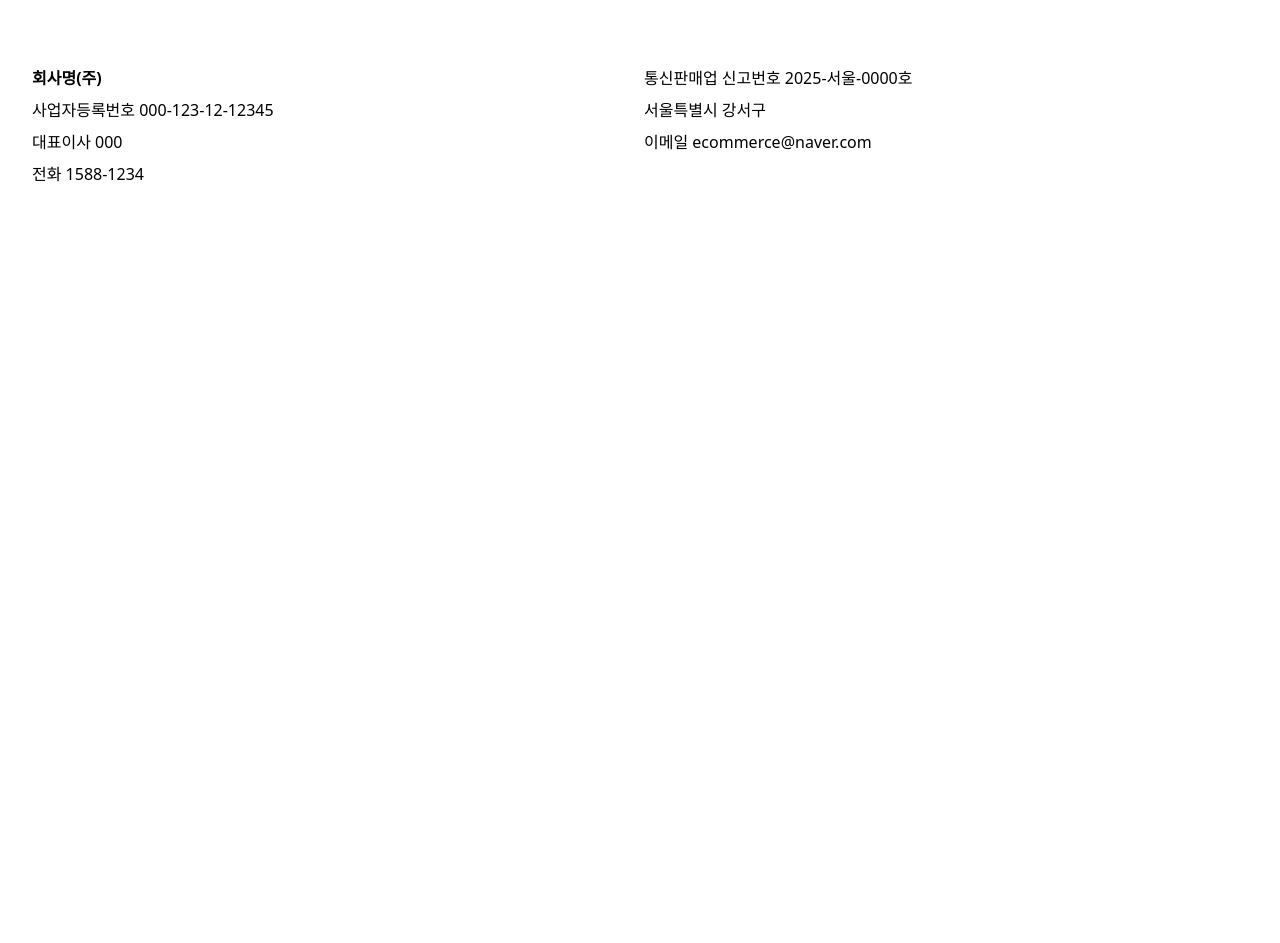
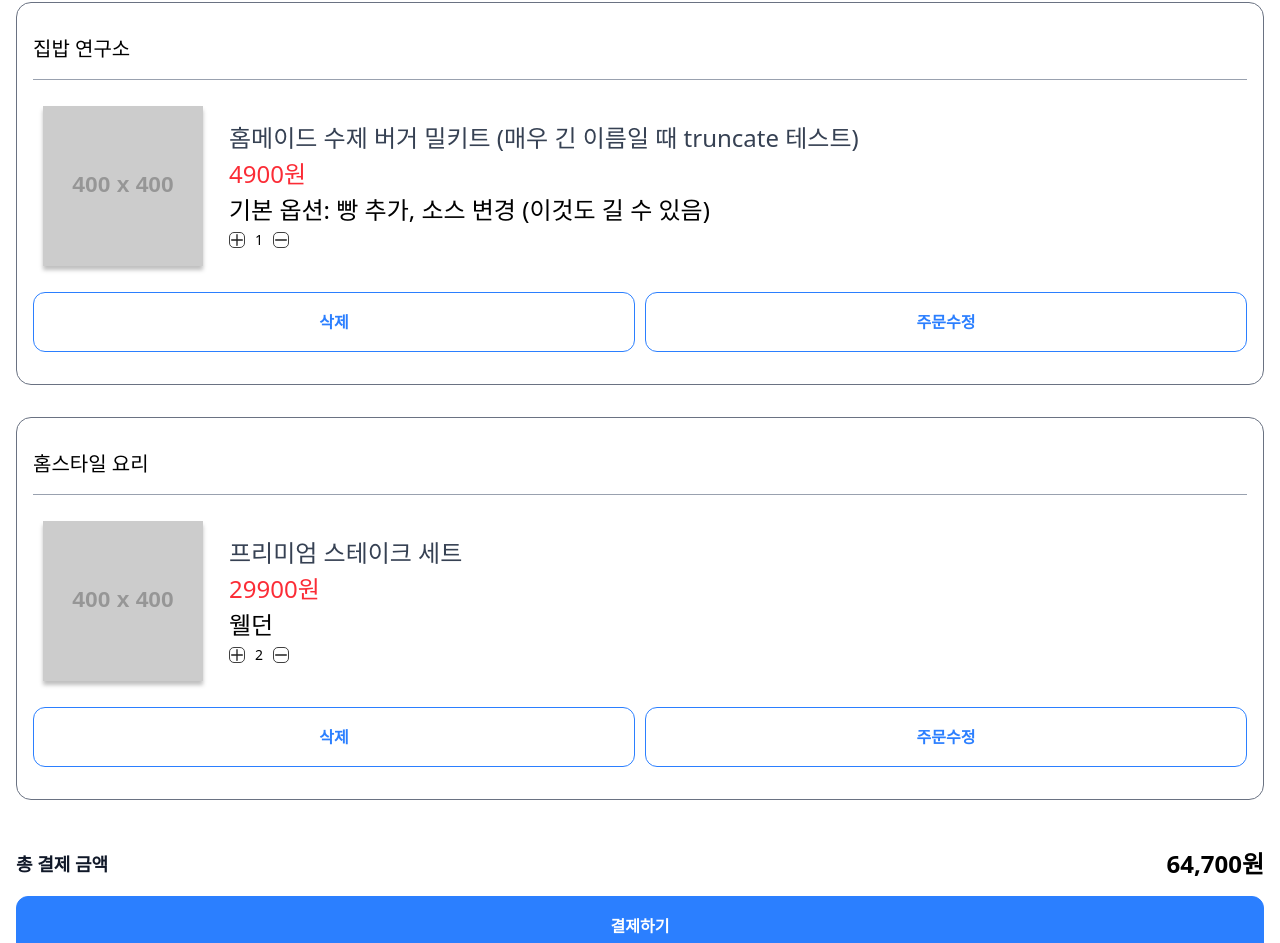
Before and after one commit to changmin6362/MultiStore, a Next.js app in the folder frontend/: page /cart in a window 1280 px wide. Shown: the part 161-1104 px from the top of the page. Before the commit the page ends 800 px from the top, so only its background shows below. Built offline with nearby package versions, Linux system fonts and the light colour scheme.

Commit message:
feat: implement cart page layout

```diff
--- a/frontend/next.config.ts
+++ b/frontend/next.config.ts
@@ -7,6 +7,10 @@ const nextConfig: NextConfig = {
       {
         protocol: "https",
         hostname: "via.placeholder.com"
+      },
+      {
+        protocol: "https",
+        hostname: "placehold.co"
       }
     ]
   }
--- a/frontend/src/app/(pages)/cart/page.tsx
+++ b/frontend/src/app/(pages)/cart/page.tsx
@@ -1,3 +1,136 @@
+"use client";
+
+import { Fragment, useState } from "react";
+import { CartItem } from "@/components/common/CartItem/CartItem";
+import { Button } from "@/components/ui/Button/Button";
+
+// Mock 이미지 URL
+const PLACEHOLDER_IMAGE_URL =
+  "https://placehold.co/400x400/222222/FFFFFF/png?text=Product+Image";
+
+interface CartProduct {
+  id: string;
+  storeName: string;
+  productName: string;
+  price: number;
+  option: string;
+  imageSrc: string;
+  quantity: number;
+}
+
 export default function Cart() {
-  return <div>Cart Page</div>;
+  const [cartItems, setCartItems] = useState<CartProduct[]>([
+    {
+      id: "1",
+      storeName: "집밥 연구소",
+      productName:
+        "홈메이드 수제 버거 밀키트 (매우 긴 이름일 때 truncate 테스트)",
+      price: 4900,
+      option: "기본 옵션: 빵 추가, 소스 변경 (이것도 길 수 있음)",
+      imageSrc: PLACEHOLDER_IMAGE_URL,
+      quantity: 1
+    },
+    {
+      id: "2",
+      storeName: "홈스타일 요리",
+      productName: "프리미엄 스테이크 세트",
+      price: 29900,
+      option: "웰던",
+      imageSrc: PLACEHOLDER_IMAGE_URL,
+      quantity: 2
+    }
+  ]);
+
+  const handleRemoveItem = (id: string) => {
+    setCartItems(cartItems.filter((item) => item.id !== id));
+  };
+
+  const handleQuantityChange = (id: string, newQuantity: number) => {
+    if (newQuantity <= 0) {
+      handleRemoveItem(id);
+      return;
+    }
+    setCartItems(
+      cartItems.map((item) =>
+        item.id === id ? { ...item, quantity: newQuantity } : item
+      )
+    );
+  };
+
+  const totalPrice = cartItems.reduce(
+    (sum, item) => sum + item.price * item.quantity,
+    0
+  );
+
+  const handleCheckout = () => {
+    if (cartItems.length === 0) {
+      alert("장바구니가 비어있습니다.");
+      return;
+    }
+    // TODO: 결제 페이지로 이동
+    console.log("Checkout with items:", cartItems);
+    alert("결제 페이지로 이동합니다.");
+  };
+
+  return (
+    <div className="flex flex-col gap-6 px-4 py-8">
+      {/* 장바구니 제목 */}
+      <div className="flex items-center justify-between">
+        <h1 className="text-2xl font-bold text-black">장바구니</h1>
+        <p className="text-sm text-gray-400">{cartItems.length}개 상품</p>
+      </div>
+
+      {/* 장바구니 아이템 목록 */}
+      <div className="flex flex-col gap-4 space-y-4">
+        {cartItems.length > 0 ? (
+          cartItems.map((item) => (
+            <Fragment key={item.id}>
+              <CartItem
+                product={item}
+                quantity={item.quantity}
+                onQuantityIncrease={() =>
+                  handleQuantityChange(item.id, item.quantity + 1)
+                }
+                onQuantityDecrease={() =>
+                  handleQuantityChange(item.id, item.quantity - 1)
+                }
+                onDelete={() => handleRemoveItem(item.id)}
+                onEdit={() => {
+                  // TODO: 상품 수정 페이지로 이동
+                  console.log("Edit item:", item);
+                }}
+              />
+            </Fragment>
+          ))
+        ) : (
+          <div className="flex h-64 flex-col items-center justify-center rounded-lg border border-gray-300 bg-gray-50">
+            <p className="text-lg text-gray-500">장바구니가 비어있습니다.</p>
+            <Button
+              label="쇼핑 계속하기"
+              state="Positive"
+              buttonType="Primary"
+              href="/"
+            />
+          </div>
+        )}
+      </div>
+      {/* 결제 정보 */}
+      {cartItems.length > 0 && (
+        <div className="flex flex-col gap-4 pt-6">
+          <div className="flex items-center justify-between text-lg font-semibold">
+            <span>총 결제 금액</span>
+            <span className="text-2xl text-black">
+              {totalPrice.toLocaleString()}원
+            </span>
+          </div>
+          <Button
+            label="결제하기"
+            state="Submit"
+            buttonType="Primary"
+            onClick={handleCheckout}
+          />
+        </div>
+      )}
+    </div>
+  );
 }
--- a/frontend/src/components/common/CartItem/CartItem.tsx
+++ b/frontend/src/components/common/CartItem/CartItem.tsx
@@ -16,6 +16,7 @@ export interface ProductInfo {
 
 interface CartItemProps {
   product: ProductInfo;
+  quantity: number;
   onQuantityIncrease: () => void;
   onQuantityDecrease: () => void;
   onDelete: () => void;
@@ -24,6 +25,7 @@ interface CartItemProps {
 
 export const CartItem = ({
   product,
+  quantity,
   onQuantityIncrease,
   onQuantityDecrease,
   onDelete,
@@ -57,10 +59,11 @@ export const CartItem = ({
           <p className="truncate text-black">{product.option}</p>
 
           {/* 수량 제어 버튼 */}
-          <div className="flex justify-start gap-2.5">
+          <div className="flex items-center justify-start gap-2.5">
             <div className="size-4 cursor-pointer" onClick={onQuantityIncrease}>
               <ImageCard imageSrc={plus} alt="수량 증가" useLabel={false} />
             </div>
+            <span className="text-sm text-black">{quantity}</span>
             <div className="size-4 cursor-pointer" onClick={onQuantityDecrease}>
               <ImageCard imageSrc={minus} alt="수량 감소" useLabel={false} />
             </div>
--- a/frontend/src/components/pages/product/ProductInfoCard.tsx
+++ b/frontend/src/components/pages/product/ProductInfoCard.tsx
@@ -38,7 +38,7 @@ export const ProductInfoCard = () => {
         </div>
         {/* 사용자 액션 버튼 */}
         <div className="flex w-full items-center justify-between gap-2.5">
-          <Button label="장바구니에 담기" state="Positive" />
+          <Button label="장바구니에 담기" state="Positive" href="/cart" />
           <Button label="주문하기" state="Positive" />
         </div>
       </div>
```
